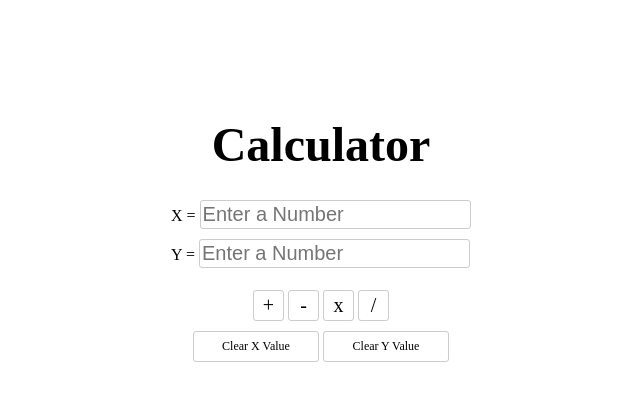
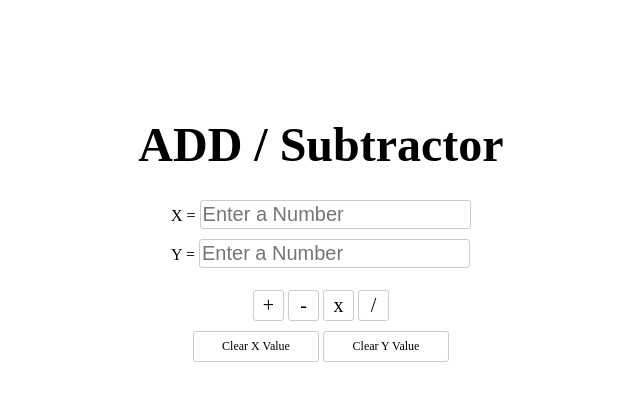
Before and after one commit to duffycheng/add_subtractor, a plain HTML site: page index.html in a window 1280 px wide. Shown: the whole page, without its empty margins (319-959 px from the left). Drawn offline with Linux system fonts and the light colour scheme.

Commit message:
change title

```diff
--- a/index.html
+++ b/index.html
@@ -8,7 +8,7 @@
 <body>
 	<section class="caculator">
 		<header>
-			<h1>Calculator</h1>
+			<h1>ADD / Subtractor</h1>
 		</header>
 		<div class="caculate">
 			<div>
```
